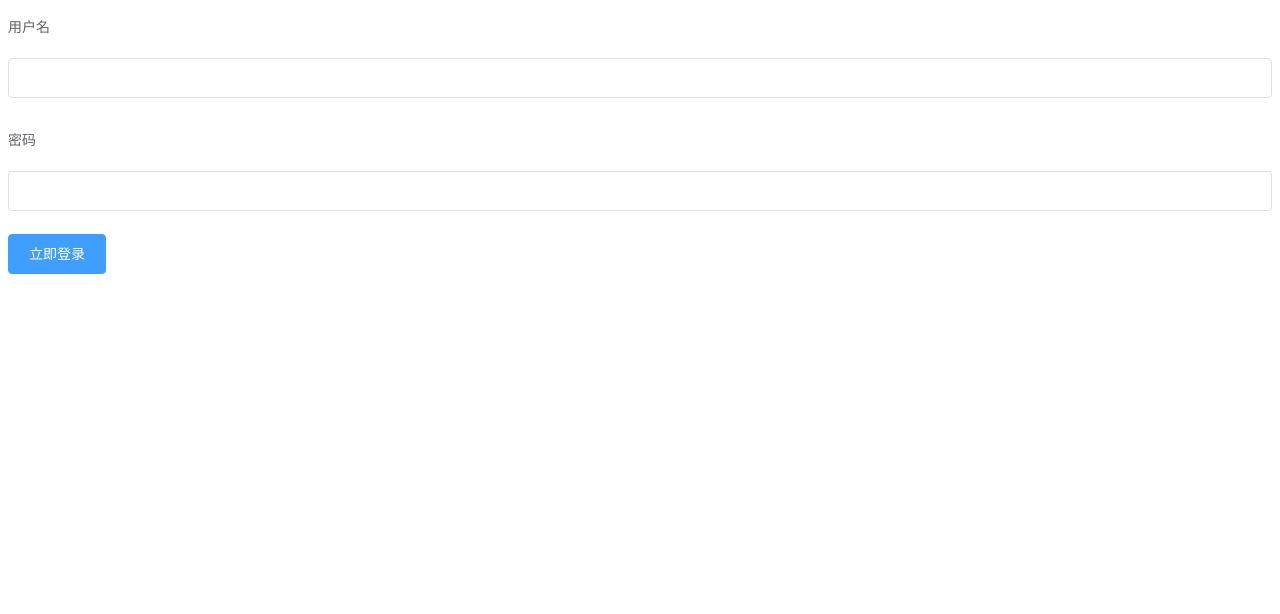
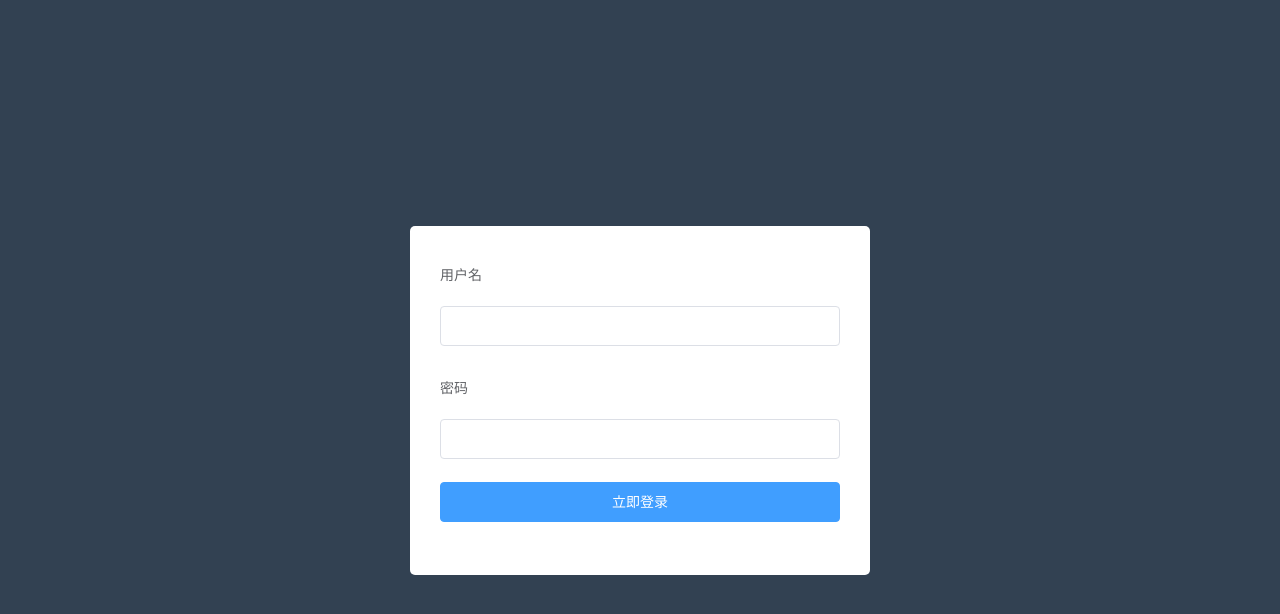
Before and after one commit to KOKO0310/vue-admin, a Vue app: page /#/login in a window 1280 px wide. Shown: the top 614 px of the page. Built offline with nearby package versions, Linux system fonts and the light colour scheme.

Commit message:
调整登录页样式

```diff
--- a/src/App.vue
+++ b/src/App.vue
@@ -11,4 +11,7 @@ export default {
 </script>
 
 <style>
+#app {
+	height: 100%;
+}
 </style>
--- /dev/null
+++ b/src/assets/css/style.css
@@ -0,0 +1,8 @@
+html, body {
+	height: 100%;
+}
+
+body {
+	margin: 0;
+	padding: 0;
+}
--- a/src/components/login/login.vue
+++ b/src/components/login/login.vue
@@ -1,6 +1,6 @@
 <template>
 	<div class="login-wrap">
-		<el-form label-position="top" ref="form" :model="userForm" label-width="80px">
+		<el-form class="login-form" label-position="top" :model="userForm" label-width="80px">
       <el-form-item label="用户名">
         <el-input v-model="userForm.username"></el-input>
       </el-form-item>
@@ -8,7 +8,7 @@
         <el-input v-model="userForm.password"></el-input>
       </el-form-item>
       <el-form-item>
-        <el-button type="primary" @click="login">立即登录</el-button>
+        <el-button type="primary" class="login-btn" @click="login">立即登录</el-button>
       </el-form-item>
     </el-form>
 	</div>
@@ -41,4 +41,24 @@ export default {
 };
 </script>
 
-<style></style>
+<style>
+.login-wrap {
+  height: 100%;
+  display: flex;
+  justify-content: center;
+  align-items: center;
+  background-color: #324152;
+}
+
+.login-wrap .login-form {
+  background-color: #fff;
+  width: 400px;
+  padding: 30px;
+  border-radius: 5px;
+}
+
+.login-wrap .login-form .login-btn {
+  width: 100%
+}
+
+</style>
--- a/src/main.js
+++ b/src/main.js
@@ -5,6 +5,7 @@ import ElementUI from 'element-ui';
 import 'element-ui/lib/theme-chalk/index.css';
 import App from './App';
 import router from './router';
+import './assets/css/style.css';
 
 Vue.use(ElementUI);
 
```
